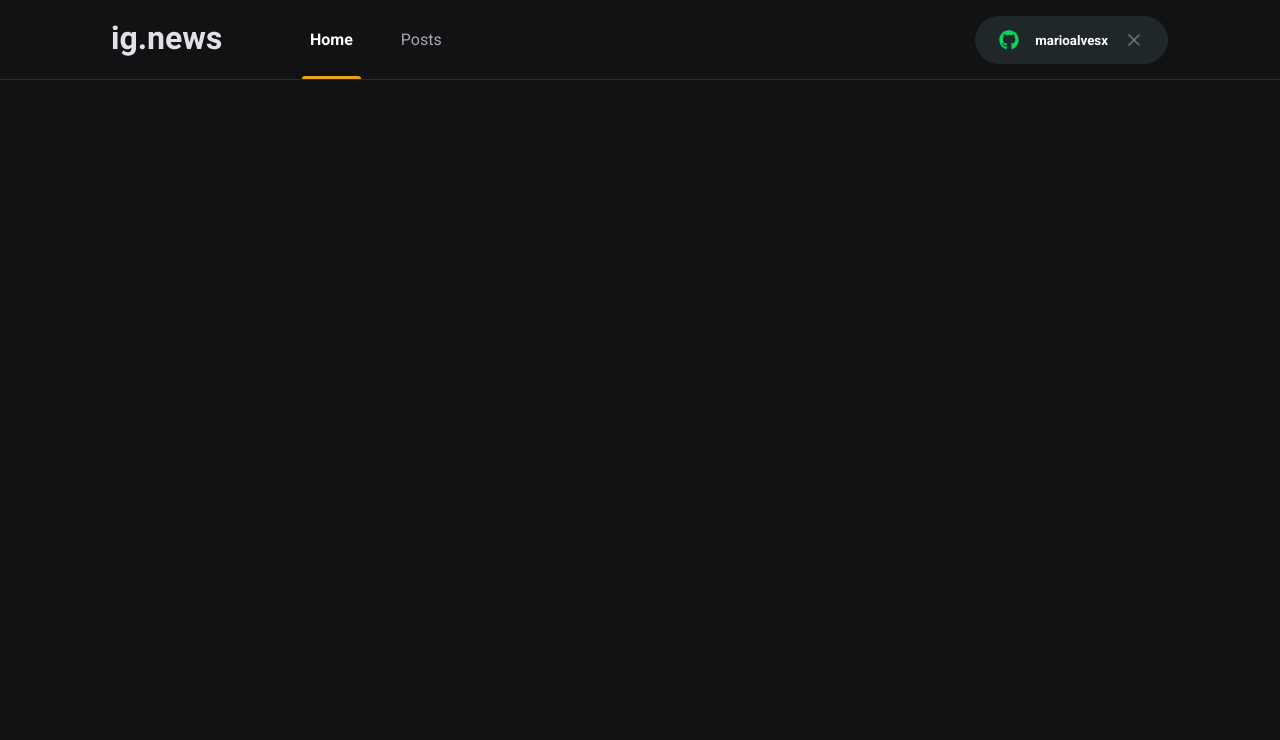
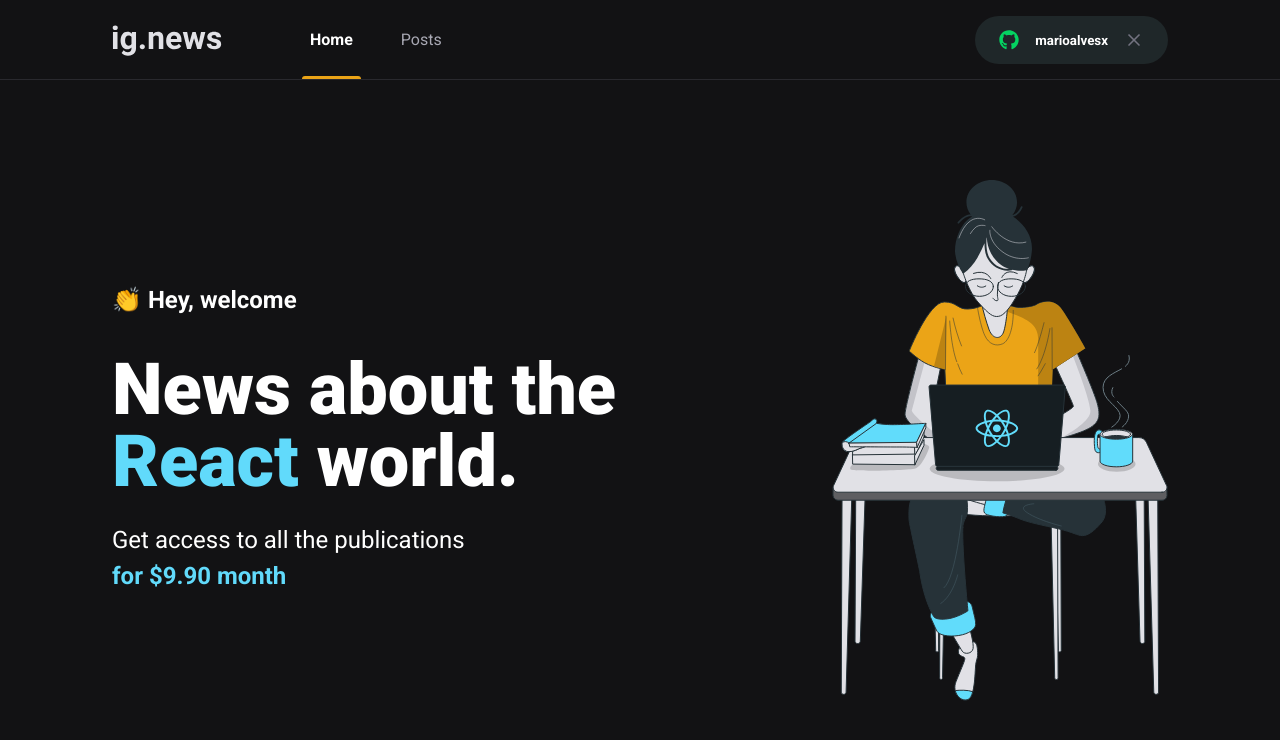
Before and after one commit to marioalvesx/mint-wire, a Next.js app: page / in a window 1280 px wide. Shown: the top 740 px of the page. Built offline with nearby package versions, Linux system fonts and the light colour scheme.

Commit message:
Feat: Finalize basic header

```diff
--- /dev/null
+++ b/src/pages/home.module.scss
@@ -0,0 +1,41 @@
+.contentContainer {
+  max-width: 1120px;
+  margin: 0 auto;
+  padding: 0 2rem;
+  height: calc(100vh - 5rem);
+
+  display: flex;
+  align-items: center;
+  justify-content: space-between;
+}
+
+.hero {
+  max-width: 600px;
+
+  > span {
+    font-size: 1.5rem;
+    font-weight: bold;
+  }
+
+  h1 {
+    font-size: 4.5rem;
+    line-height: 4.5rem;
+    font-weight: 900;
+    margin-top: 2.5rem;
+
+    span {
+      color: var(--cyan-500);
+    }
+  }
+
+  p {
+    font-size: 1.5rem;
+    line-height: 2.25rem;
+    margin-top: 1.5rem;
+
+    span {
+      color: var(--cyan-500);
+      font-weight: bold;
+    }
+  }
+}
--- a/src/pages/index.tsx
+++ b/src/pages/index.tsx
@@ -1,5 +1,7 @@
 import Head from "next/head";
 import { Inter } from "next/font/google";
+
+import styles from "./home.module.scss";
 
 const inter = Inter({ subsets: ["latin"] });
 
@@ -10,8 +12,19 @@
         <title>Home | ig.news</title>
       </Head>
 
-      <main>
-        <section></section>
+      <main className={styles.contentContainer}>
+        <section className={styles.hero}>
+          <span>👏 Hey, welcome</span>
+          <h1>
+            News about the <span>React</span> world.
+          </h1>
+          <p>
+            Get access to all the publications <br />
+            <span>for $9.90 month</span>
+          </p>
+        </section>
+
+        <img src="/images/avatar.svg" alt="Girl coding" />
       </main>
     </>
   );
```
